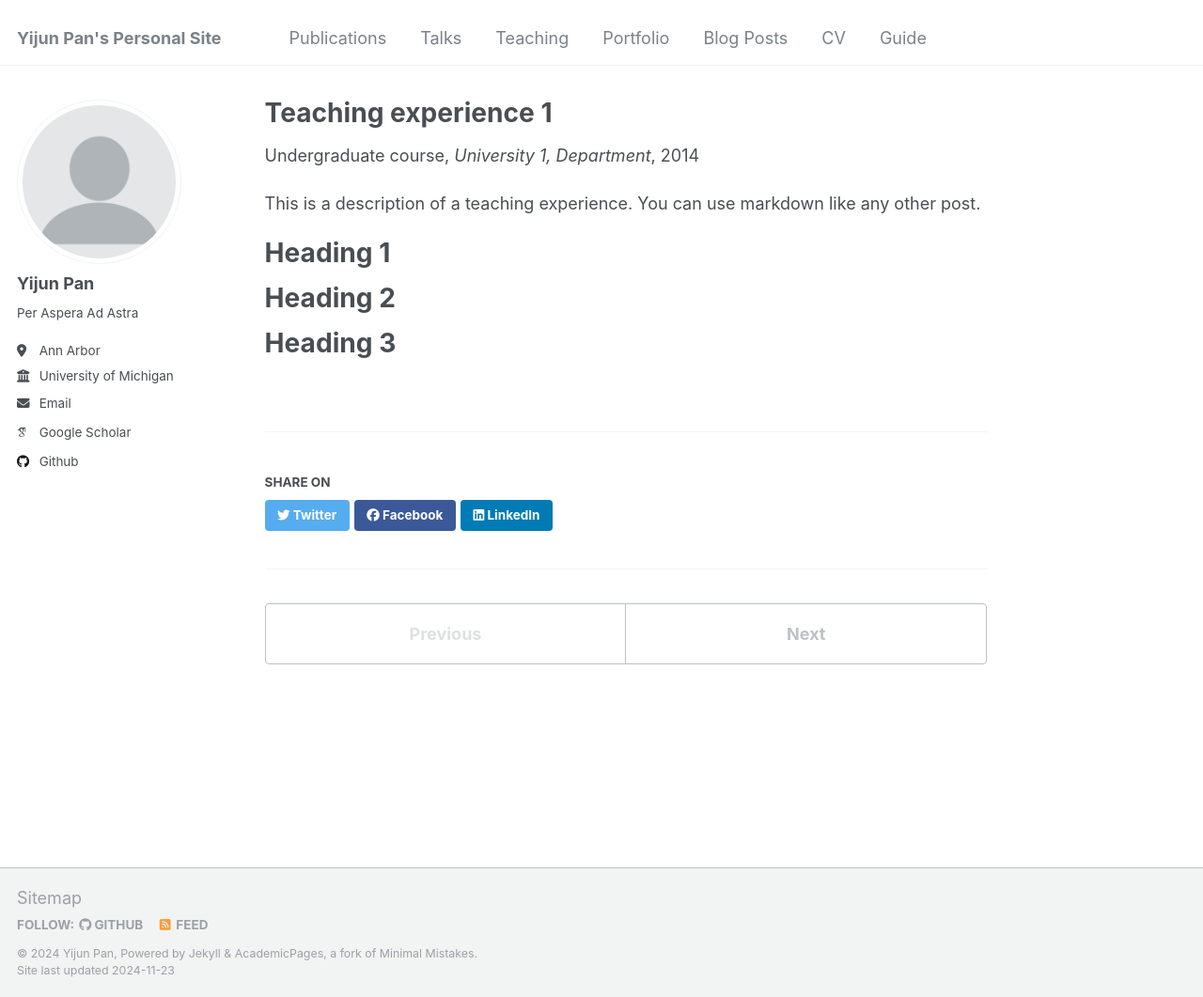
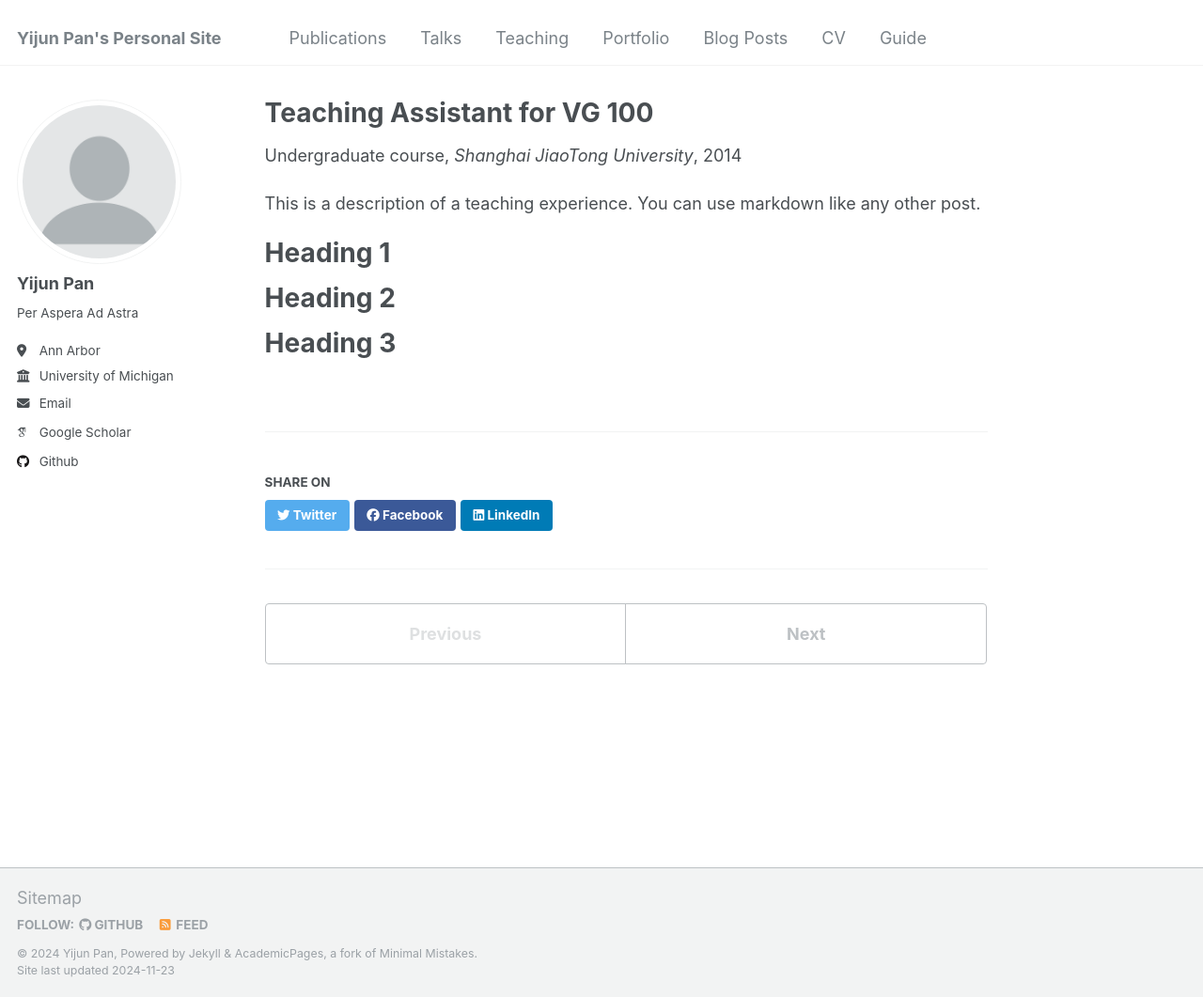
Before and after one commit to charles-pyj/charles-pyj.github.io, a Jekyll site: the page built from _teaching/2014-spring-teaching-1.md, in a window 1280 px wide and 1061 px high. Shown: the whole window at 94% size. Built offline with Jekyll 4.4.1, drawn with Linux system fonts in a browser that asks for light colours; some web fonts are replaced.

Commit message:
Add/Added files

```diff
--- a/_teaching/2014-spring-teaching-1.md
+++ b/_teaching/2014-spring-teaching-1.md
@@ -1,11 +1,11 @@
 ---
-title: "Teaching experience 1"
+title: "Teaching Assistant for VG 100"
 collection: teaching
 type: "Undergraduate course"
 permalink: /teaching/2014-spring-teaching-1
-venue: "University 1, Department"
+venue: "Shanghai JiaoTong University"
 date: 2014-01-01
-location: "City, Country"
+location: "Shanghai"
 ---
 
 This is a description of a teaching experience. You can use markdown like any other post.
```
Also changed, not shown: _pages/cv.md (+2 -2 lines).
